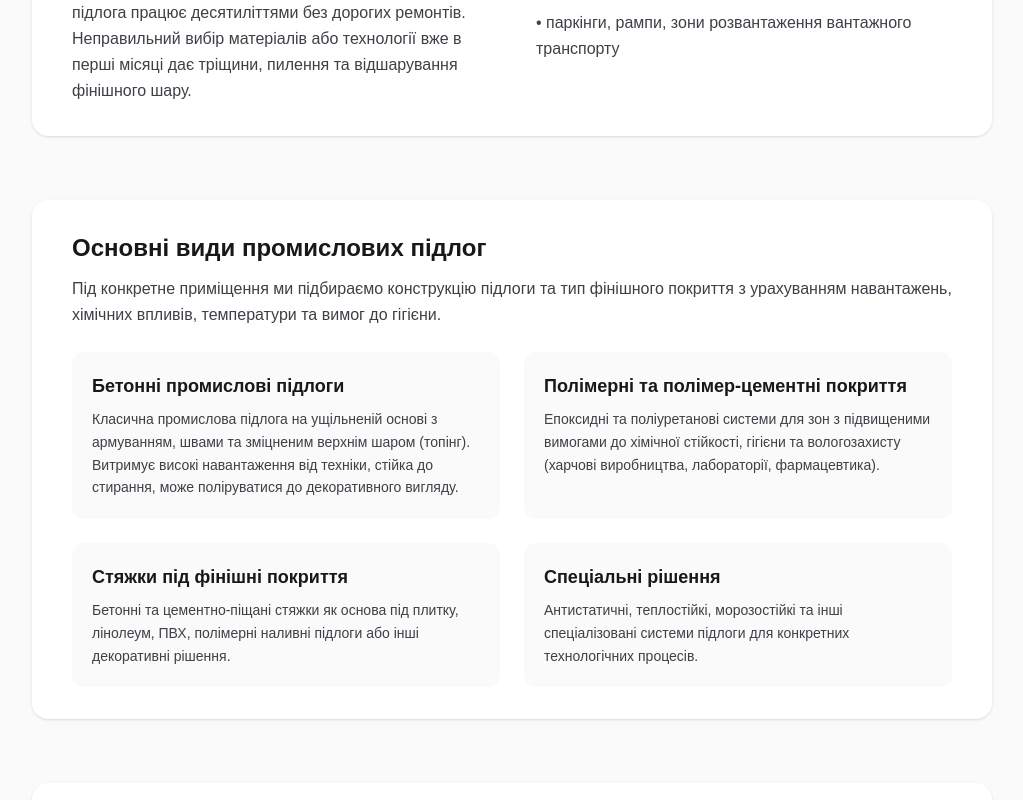
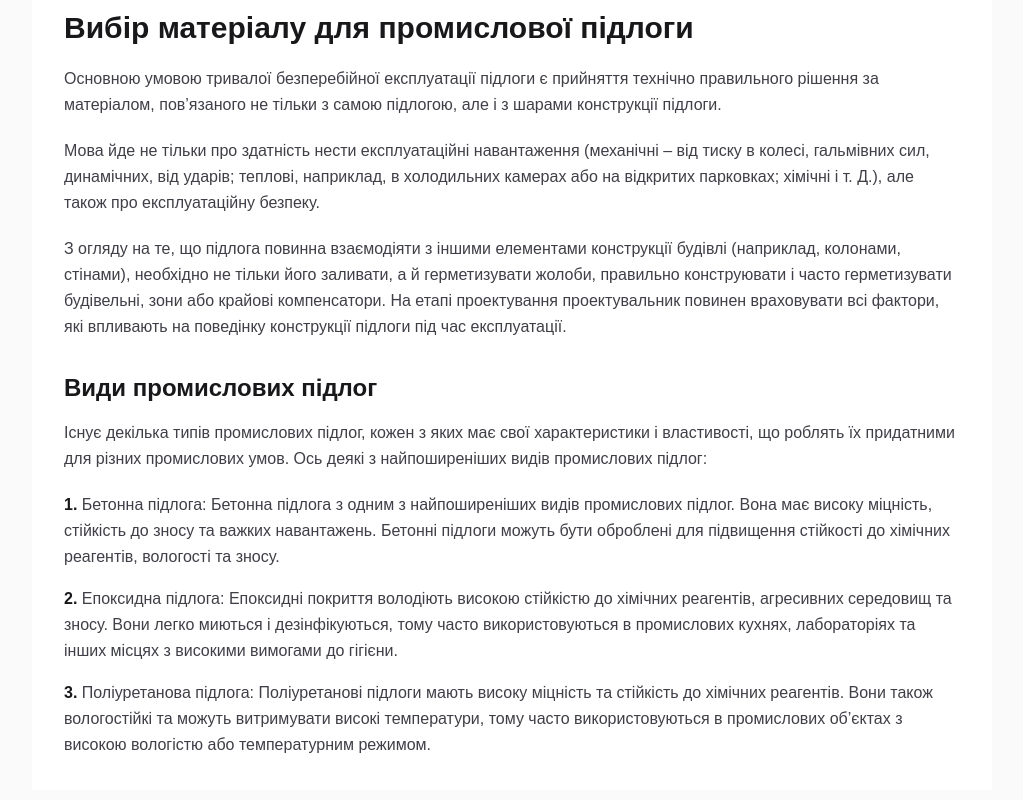
Before and after one commit to Romaleso261981/top_home_shop, a Next.js app: page / in a window 1280 px wide. Shown: the part 1760-2560 px from the top of the page, without its empty margins (128-1151 px from the left). Built offline with nearby package versions, Linux system fonts and the light colour scheme.

Commit message:
Add MaterialSelectionSection to Home page for improved material selection guidance, including detailed paragraphs and item descriptions for various flooring types.

```diff
--- a/src/app/page.tsx
+++ b/src/app/page.tsx
@@ -1,6 +1,7 @@
 import { HeroSection } from "@/components/HeroSection";
 import { AboutSection } from "@/components/AboutSection";
 import { IndustrialFloorsIntroSection } from "@/components/IndustrialFloorsIntroSection";
+import { MaterialSelectionSection } from "@/components/MaterialSelectionSection";
 import { TypesSection } from "@/components/TypesSection";
 import { BenefitsSection } from "@/components/BenefitsSection";
 import { StepsSection } from "@/components/StepsSection";
@@ -28,14 +29,27 @@ export default function Home() {
           imageSide="right"
           paragraphs={[
             "Термін «підлога» слід розуміти як обробку горизонтальної перегородки конструкції, що надає їй необхідні функціональні властивості. Підлога складається з: гідроізоляційних шарів, пароізоляції, тепло- і звукоізоляції, захисних шарів, несучих шарів (бетонів, стяжок), обраних в залежності від навантаження, типу приміщення і відповідних вимог до використання. З іншого боку, підлога – це верхній шар, який переносить функціональні навантаження на будівельні шари і / або захищає його від пошкоджень, викликаних агресивним середовищем і / або.",
-
+            "Дизайнерські рішення для підлог варіюються в залежності від навантаження і місця установки (умов експлуатації). Тип використовуваних матеріалів залежить, перш за все, від типу приміщення і об’єкта, способу завантаження, наявності та типу агресивних сполук, способу використання приміщення, додаткових санітарних вимог і т. д.",
           ]}
         />
-        <AboutSection />
+        <MaterialSelectionSection
+          title="Вибір матеріалу для промислової підлоги"
+          paragraphs={[
+            "Основною умовою тривалої безперебійної експлуатації підлоги є прийняття технічно правильного рішення за матеріалом, пов’язаного не тільки з самою підлогою, але і з шарами конструкції підлоги.",
+            "Мова йде не тільки про здатність нести експлуатаційні навантаження (механічні – від тиску в колесі, гальмівних сил, динамічних, від ударів; теплові, наприклад, в холодильних камерах або на відкритих парковках; хімічні і т. Д.), але також про експлуатаційну безпеку.",
+            "З огляду на те, що підлога повинна взаємодіяти з іншими елементами конструкції будівлі (наприклад, колонами, стінами), необхідно не тільки його заливати, а й герметизувати жолоби, правильно конструювати і часто герметизувати будівельні, зони або крайові компенсатори. На етапі проектування проектувальник повинен враховувати всі фактори, які впливають на поведінку конструкції підлоги під час експлуатації.",
+          ]}
+          items={[
+            "Бетонна підлога: Бетонна підлога з одним з найпоширеніших видів промислових підлог. Вона має високу міцність, стійкість до зносу та важких навантажень. Бетонні підлоги можуть бути оброблені для підвищення стійкості до хімічних реагентів, вологості та зносу.",
+            "Епоксидна підлога: Епоксидні покриття володіють високою стійкістю до хімічних реагентів, агресивних середовищ та зносу. Вони легко миються і дезінфікуються, тому часто використовуються в промислових кухнях, лабораторіях та інших місцях з високими вимогами до гігієни.",
+            "Поліуретанова підлога: Поліуретанові підлоги мають високу міцність та стійкість до хімічних реагентів. Вони також вологостійкі та можуть витримувати високі температури, тому часто використовуються в промислових об’єктах з високою вологістю або температурним режимом.",
+          ]}
+        />
+        {/* <AboutSection />
         <TypesSection />
         <BenefitsSection />
         <StepsSection />
-        <ContactSection />
+        <ContactSection /> */}
       </main>
     </div>
   );
--- /dev/null
+++ b/src/components/MaterialSelectionSection.tsx
@@ -0,0 +1,47 @@
+type MaterialSelectionSectionProps = {
+  title: string;
+  paragraphs: string[];
+  items: string[];
+};
+
+export function MaterialSelectionSection({
+  title,
+  paragraphs,
+  items,
+}: MaterialSelectionSectionProps) {
+  return (
+    <section className="mb-12 bg-white py-8">
+      <div className="mx-auto max-w-5xl px-4 sm:px-6 lg:px-8">
+        <h2 className="text-2xl font-semibold text-zinc-900 sm:text-3xl">{title}</h2>
+
+        <div className="mt-5 space-y-5">
+          {paragraphs.map((text, idx) => (
+            <p key={idx} className="text-sm leading-relaxed text-zinc-700 sm:text-base">
+              {text}
+            </p>
+          ))}
+        </div>
+
+        <div className="mt-8">
+          <h3 className="text-xl font-semibold text-zinc-900 sm:text-2xl">
+            Види промислових підлог
+          </h3>
+          <p className="mt-4 text-sm leading-relaxed text-zinc-700 sm:text-base">
+            Існує декілька типів промислових підлог, кожен з яких має свої характеристики і
+            властивості, що роблять їх придатними для різних промислових умов. Ось деякі з
+            найпоширеніших видів промислових підлог:
+          </p>
+
+          <ol className="mt-5 space-y-4 text-sm leading-relaxed text-zinc-700 sm:text-base">
+            {items.map((item, idx) => (
+              <li key={idx}>
+                <span className="font-semibold text-zinc-900">{idx + 1}. </span>
+                {item}
+              </li>
+            ))}
+          </ol>
+        </div>
+      </div>
+    </section>
+  );
+}
```
